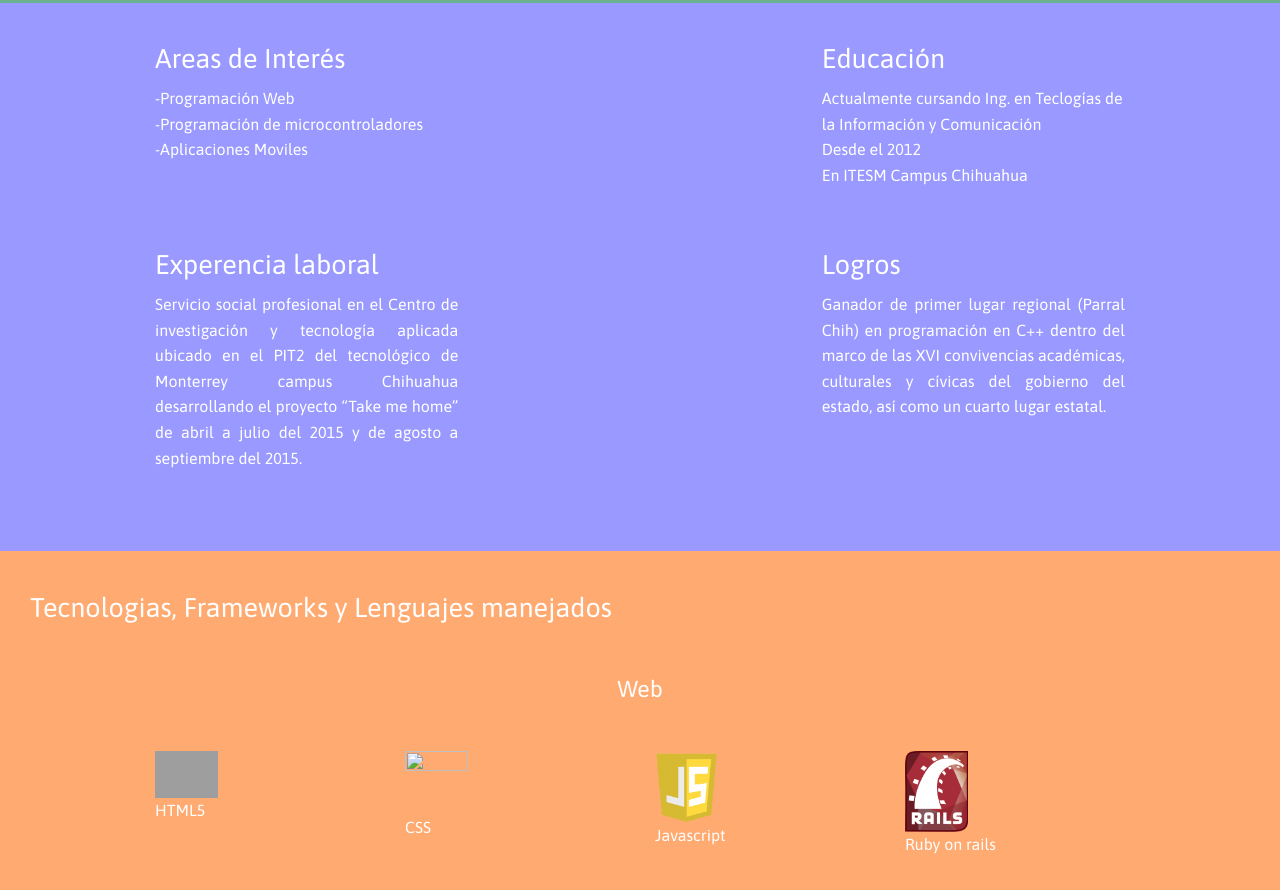
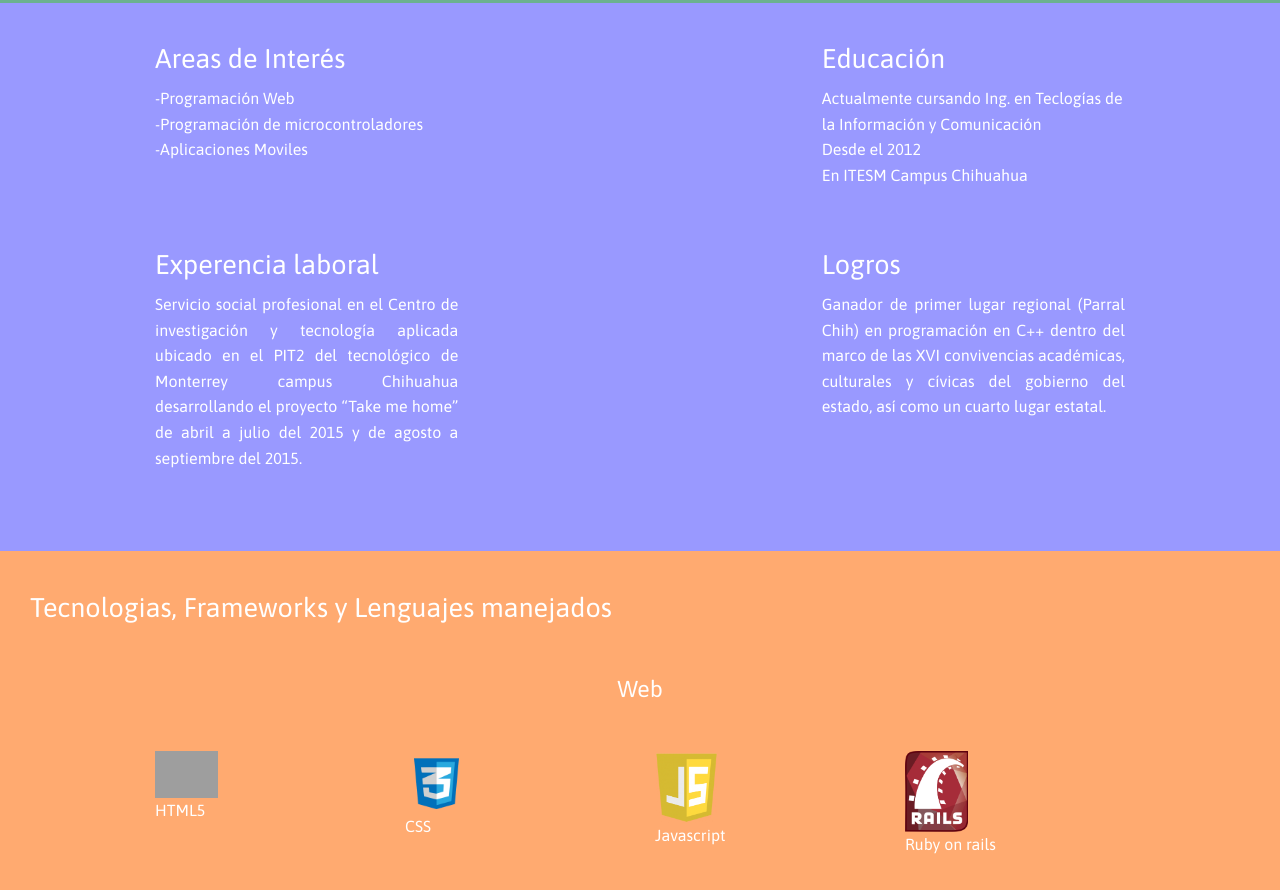
Before and after one commit to PkBadger/mygithubpage, a plain HTML site: page index.html in a window 1280 px wide. Shown: the part 704-1594 px from the top of the page. Drawn offline with Linux system fonts and the light colour scheme; grey boxes are pictures that could not be loaded.

Commit message:
ahora si

```diff
--- a/index.html
+++ b/index.html
@@ -79,7 +79,7 @@
               <p class="text">HTML5</p>
           </div>
           <div class="small-3 columns margin">
-              <img src="img/CSS3_Logo.svg" width="63" height="64">
+              <img src="img/CSS3_Logo.png" width="63" height="64">
               <p class="text">CSS</p>
           </div>
              <div class="small-3 columns margin">
```
